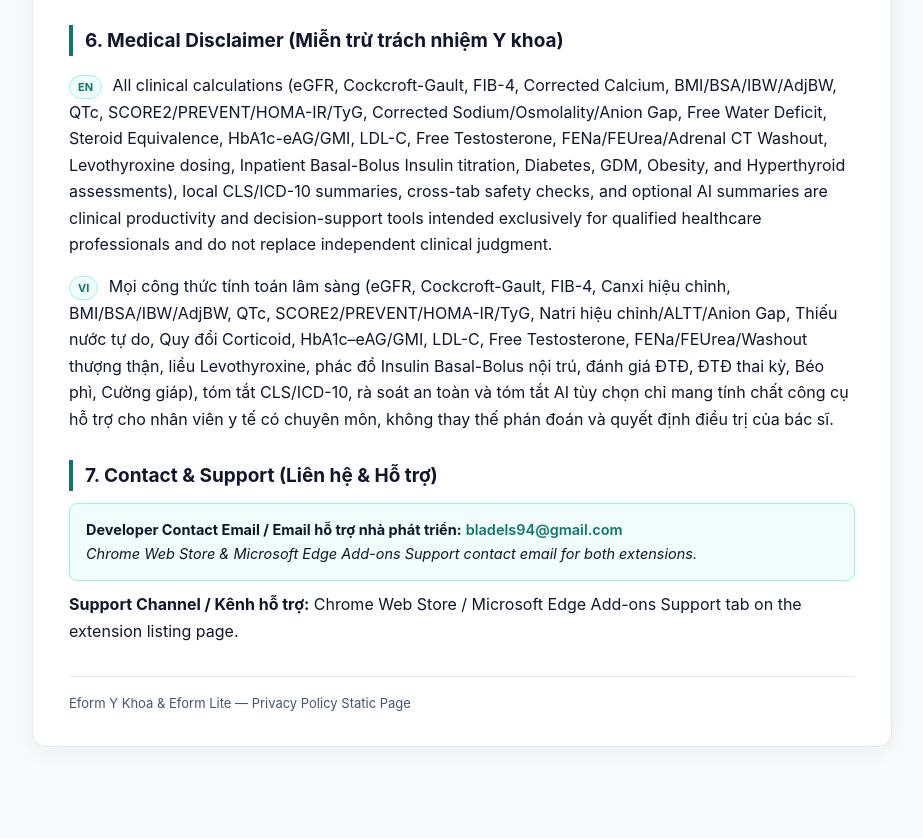
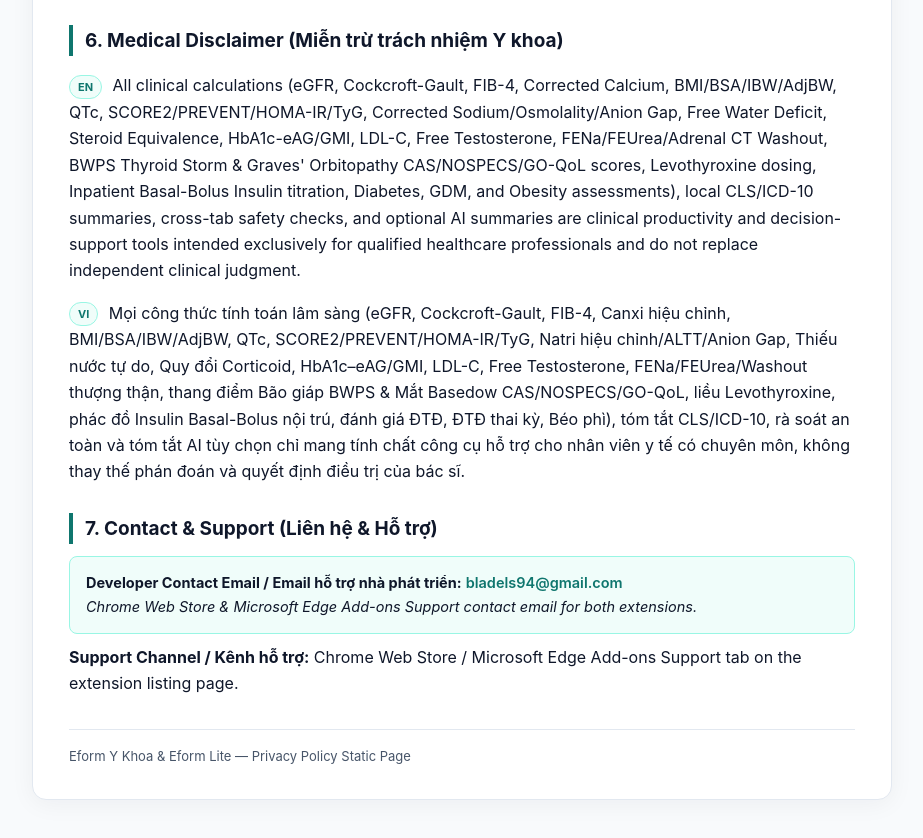
Before and after one commit to bladels/eform-ykhoa-privacy, a plain HTML site: page index.html in a window 1280 px wide. Shown: the part 4717-5555 px from the top of the page, without its empty margins (178-1101 px from the left). Before the commit the page ends 5520 px from the top, so only its background shows below. Drawn offline with Linux system fonts and the light colour scheme.

Commit message:
Update Privacy Policy for v2.6.0 (BWPS & Graves' Eye in Quick Calc)

```diff
--- a/index.html
+++ b/index.html
@@ -195,8 +195,8 @@
 
     <section>
       <h2>6. Medical Disclaimer (Miễn trừ trách nhiệm Y khoa)</h2>
-      <p><span class="lang-tag">EN</span> All clinical calculations (eGFR, Cockcroft-Gault, FIB-4, Corrected Calcium, BMI/BSA/IBW/AdjBW, QTc, SCORE2/PREVENT/HOMA-IR/TyG, Corrected Sodium/Osmolality/Anion Gap, Free Water Deficit, Steroid Equivalence, HbA1c-eAG/GMI, LDL-C, Free Testosterone, FENa/FEUrea/Adrenal CT Washout, Levothyroxine dosing, Inpatient Basal-Bolus Insulin titration, Diabetes, GDM, Obesity, and Hyperthyroid assessments), local CLS/ICD-10 summaries, cross-tab safety checks, and optional AI summaries are clinical productivity and decision-support tools intended exclusively for qualified healthcare professionals and do not replace independent clinical judgment.</p>
-      <p><span class="lang-tag">VI</span> Mọi công thức tính toán lâm sàng (eGFR, Cockcroft-Gault, FIB-4, Canxi hiệu chỉnh, BMI/BSA/IBW/AdjBW, QTc, SCORE2/PREVENT/HOMA-IR/TyG, Natri hiệu chỉnh/ALTT/Anion Gap, Thiếu nước tự do, Quy đổi Corticoid, HbA1c–eAG/GMI, LDL-C, Free Testosterone, FENa/FEUrea/Washout thượng thận, liều Levothyroxine, phác đồ Insulin Basal-Bolus nội trú, đánh giá ĐTĐ, ĐTĐ thai kỳ, Béo phì, Cường giáp), tóm tắt CLS/ICD-10, rà soát an toàn và tóm tắt AI tùy chọn chỉ mang tính chất công cụ hỗ trợ cho nhân viên y tế có chuyên môn, không thay thế phán đoán và quyết định điều trị của bác sĩ.</p>
+      <p><span class="lang-tag">EN</span> All clinical calculations (eGFR, Cockcroft-Gault, FIB-4, Corrected Calcium, BMI/BSA/IBW/AdjBW, QTc, SCORE2/PREVENT/HOMA-IR/TyG, Corrected Sodium/Osmolality/Anion Gap, Free Water Deficit, Steroid Equivalence, HbA1c-eAG/GMI, LDL-C, Free Testosterone, FENa/FEUrea/Adrenal CT Washout, BWPS Thyroid Storm &amp; Graves' Orbitopathy CAS/NOSPECS/GO-QoL scores, Levothyroxine dosing, Inpatient Basal-Bolus Insulin titration, Diabetes, GDM, and Obesity assessments), local CLS/ICD-10 summaries, cross-tab safety checks, and optional AI summaries are clinical productivity and decision-support tools intended exclusively for qualified healthcare professionals and do not replace independent clinical judgment.</p>
+      <p><span class="lang-tag">VI</span> Mọi công thức tính toán lâm sàng (eGFR, Cockcroft-Gault, FIB-4, Canxi hiệu chỉnh, BMI/BSA/IBW/AdjBW, QTc, SCORE2/PREVENT/HOMA-IR/TyG, Natri hiệu chỉnh/ALTT/Anion Gap, Thiếu nước tự do, Quy đổi Corticoid, HbA1c–eAG/GMI, LDL-C, Free Testosterone, FENa/FEUrea/Washout thượng thận, thang điểm Bão giáp BWPS &amp; Mắt Basedow CAS/NOSPECS/GO-QoL, liều Levothyroxine, phác đồ Insulin Basal-Bolus nội trú, đánh giá ĐTĐ, ĐTĐ thai kỳ, Béo phì), tóm tắt CLS/ICD-10, rà soát an toàn và tóm tắt AI tùy chọn chỉ mang tính chất công cụ hỗ trợ cho nhân viên y tế có chuyên môn, không thay thế phán đoán và quyết định điều trị của bác sĩ.</p>
     </section>
 
     <section>
```
